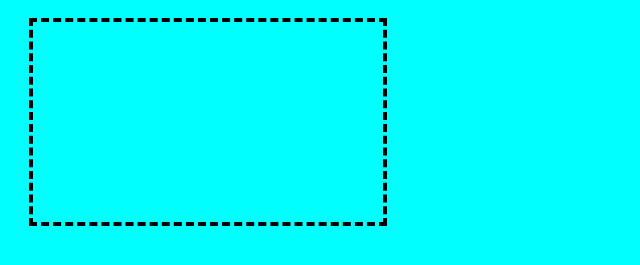
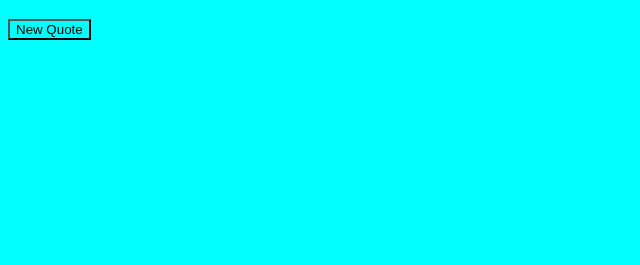
Before and after one commit to mullinsmmm/randomQuoteGenerator, a website: page src/index.html in a window 1280 px wide. Shown: the part 69-334 px from the top of the page, without its empty margins (0-640 px from the left). Drawn offline with Linux system fonts and the light colour scheme.

Commit message:
Updated JS and Button

```diff
--- a/src/index.html
+++ b/src/index.html
@@ -6,15 +6,14 @@
     <meta name="viewport" content="width=device-width, initial-scale=1.0">
     <title>Random Quote Generator</title>
     <link rel="stylesheet" type="text/css" href="styles.css">
+    <script src="quotes.js"></script>
 
 </head>
 <body>
     <h1>Random Quote Generator</h1>
 
-    <div class="quoteHolder"></div>
+    <div id="quoteDisplay"></div>
 
-    <script src="quotes.js"></script>
-    <script> quoteHolder = document.querySelector(".quoteHolder")
-    quoteHolder.textContent = myQuoteGenerator.randomQuote();
-    </script>
+    <button onclick="newQuote()">New Quote</button>
+
 </html>
--- a/src/quotes.js
+++ b/src/quotes.js
@@ -1,25 +1,12 @@
-// class Constructor{
-//     constructor(text) {
-//         this.text = text
-//     }
-
-//     randomQuote() {
-//         this.text = this.text.toString().random[0];
-//     }
-// }
-
-function quoteGenerator(quotes) {
-    this.quotes = quotes;
-    this.randomQuote = function() {
-        const randomIndex = Math.floor(Math.random() * this.quotes.lenght);
-        return this.quotes[randomIndex];
-    }
-}
-
-const myQuoteGenerator = new quoteGenerator([
+const quotes = [
     "The greatest glory in living lies not in never falling, but in rising every time we fall.",
     "The way to get started is to quit talking and begin doing.",
     "If life were predictable it would cease to be life, and be without flavor.",
     "The best and most beautiful things in the world cannot be seen or even touched - they must be felt with the heart.",
     "It does not matter how slowly you go as long as you do not stop."
-])
+]
+
+function newQuote() {
+    let randomNumber = Math.floor(Math.random() * (quotes.length));
+    document.getElementById('quoteDisplay').innerHTML = quotes[randomNumber];
+}
```
